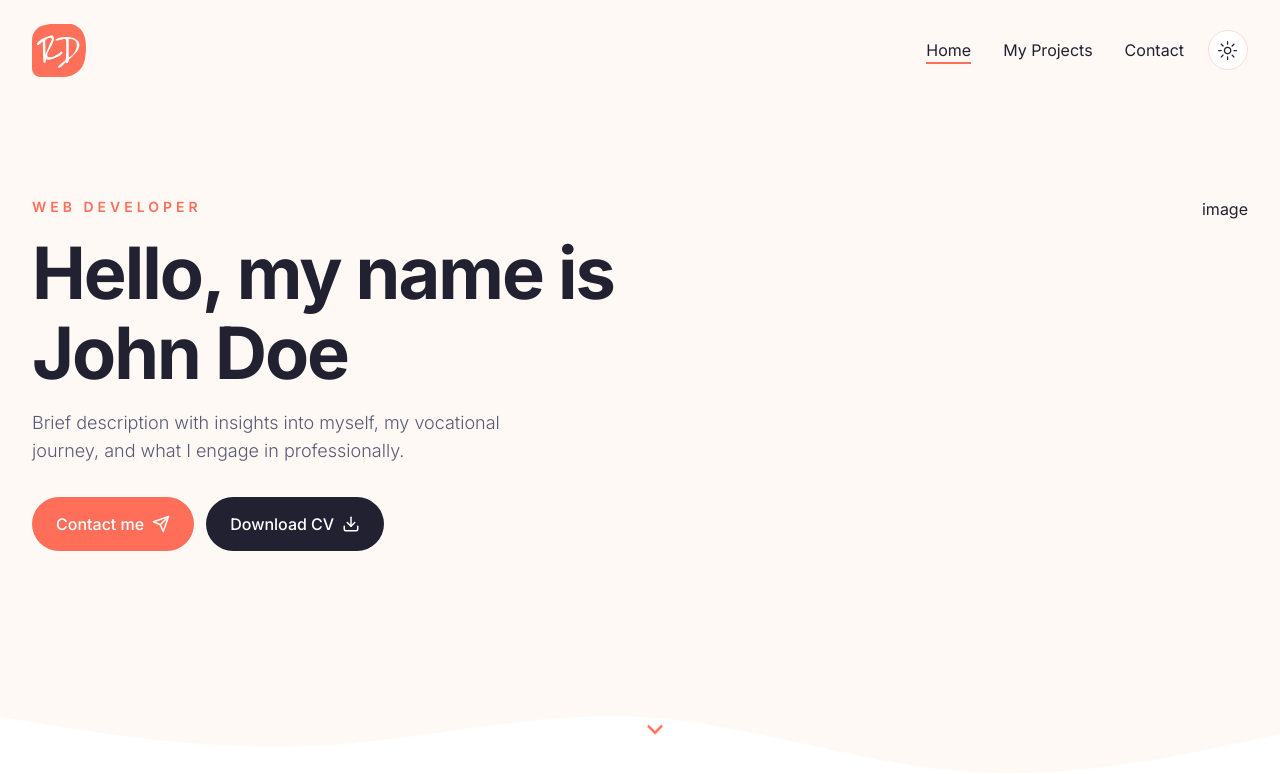
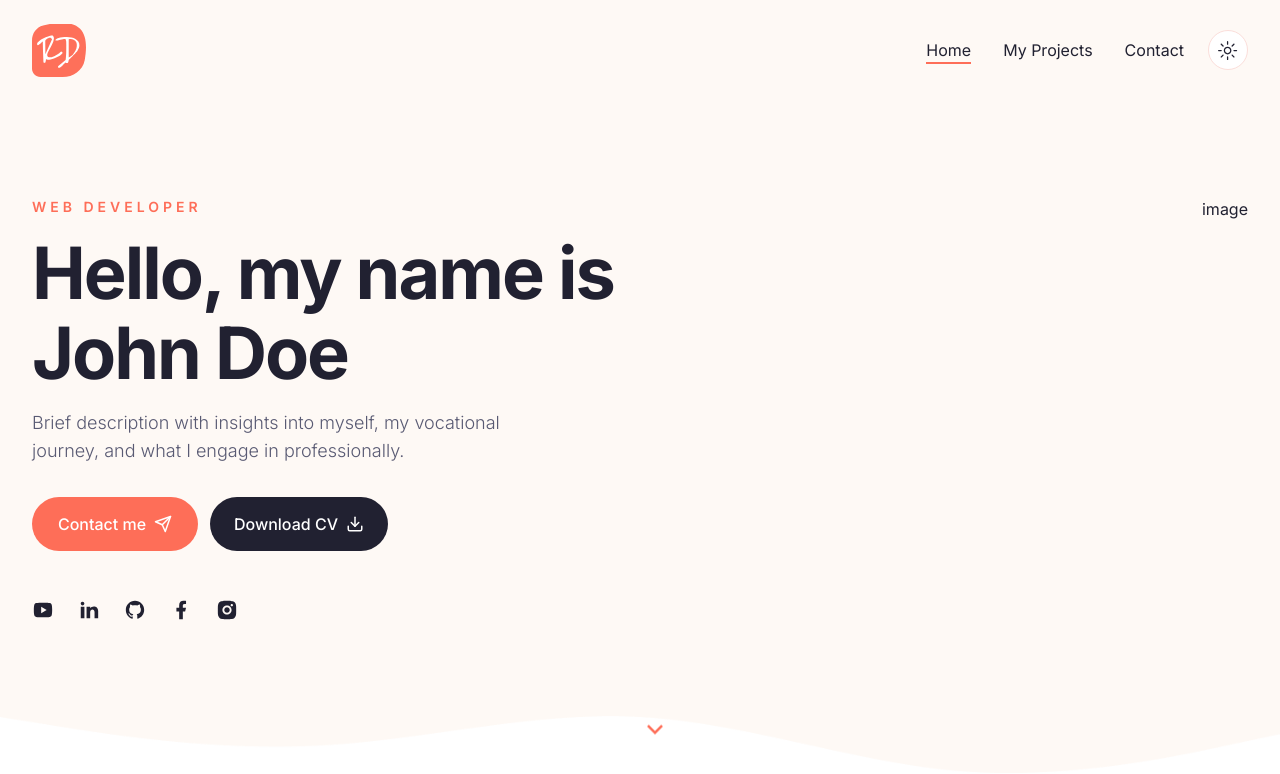
Before and after one commit to liviu-o/Portfolio, a Next.js app: page / in a window 1280 px wide. Shown: the top 774 px of the page. Built offline with nearby package versions, Linux system fonts and the light colour scheme.

Commit message:
Add social icons

```diff
--- a/app/globals.css
+++ b/app/globals.css
@@ -29,25 +29,26 @@
     }
 
     .dark {
-      --background: 20 14.3% 4.1%;
+      --background: 237 22% 20%;
       --foreground: 60 9.1% 97.8%;
-      --card: 20 14.3% 4.1%;
-      --card-foreground: 60 9.1% 97.8%;
+      --card: 240 19% 16%;
+      --card-foreground: 300 0% 100%;
       --popover: 20 14.3% 4.1%;
       --popover-foreground: 60 9.1% 97.8%;
-      --primary: 20.5 90.2% 48.2%;
-      --primary-foreground: 60 9.1% 97.8%;
-      --secondary: 12 6.5% 15.1%;
-      --secondary-foreground: 60 9.1% 97.8%;
+      --primary: 8 99% 67%;
+      --primary-foreground: 300 0% 100%;
+      --secondary: 240 19% 16%;
+      --secondary-foreground: 300 0% 100%;
+      --tertiary: 237 22% 20%;
       --muted: 12 6.5% 15.1%;
-      --muted-foreground: 24 5.4% 63.9%;
-      --accent: 12 6.5% 15.1%;
-      --accent-foreground: 60 9.1% 97.8%;
+      --muted-foreground: 237 13% 63%;
+      --accent: 240 19% 16%;
+      --accent-foreground: 300 0% 100%;
       --destructive: 0 72.2% 50.6%;
       --destructive-foreground: 60 9.1% 97.8%;
-      --border: 12 6.5% 15.1%;
-      --input: 12 6.5% 15.1%;
-      --ring: 20.5 90.2% 48.2%;
+      --border: 237 22% 20%;
+      --input: 237 22% 20%;
+      --ring: 8 99% 67%;
     }
   }
 }
--- a/components/Hero.jsx
+++ b/components/Hero.jsx
@@ -29,9 +29,16 @@
                 Download CV <Download size={18} />
               </Button>
             </div>
+            {/* socials */}
+            <Socials
+              containerStyles="flex gap-x-6 mx-auto xl:mx-0"
+              iconsStyles="text-foreground text-[22px] hover:text-primary transition-all"
+            />
           </div>
+          {/* image */}
           <div className="hidden relative xl:flex">image</div>
         </div>
+        {/* icon */}
         <div className="hidden md:flex absolute left-2/4 bottom-44 xl:bottom-12 animate-bounce">
           <RiArrowDownSLine className="text-3xl text-primary" />
         </div>
--- a/components/Socials.jsx
+++ b/components/Socials.jsx
@@ -1,5 +1,44 @@
-function Socials() {
-  return <div></div>;
+'use client';
+
+import { RiYoutubeFill, RiLinkedinFill, RiGithubFill, RiFacebookFill, RiInstagramFill } from 'react-icons/ri';
+
+import Link from 'next/link';
+
+const icons = [
+  {
+    path: '/',
+    name: <RiYoutubeFill />,
+  },
+  {
+    path: '/',
+    name: <RiLinkedinFill />,
+  },
+  {
+    path: '/',
+    name: <RiGithubFill />,
+  },
+  {
+    path: '/',
+    name: <RiFacebookFill />,
+  },
+  {
+    path: '/',
+    name: <RiInstagramFill />,
+  },
+];
+
+function Socials({ containerStyles, iconsStyles }) {
+  return (
+    <div className={`${containerStyles}`}>
+      {icons.map((icon, index) => {
+        return (
+          <Link href={icon.path} key={index}>
+            <div className={`${iconsStyles}`}>{icon.name}</div>
+          </Link>
+        );
+      })}
+    </div>
+  );
 }
 
 export default Socials;
--- a/components/ui/button.jsx
+++ b/components/ui/button.jsx
@@ -17,7 +17,7 @@
         link: 'text-primary underline-offset-4 hover:underline',
       },
       size: {
-        default: 'h-[54px] px-6 py-2',
+        default: 'h-[54px] px-6 py-2 min-w-[166px]',
         sm: 'h-9 rounded-md px-3',
         lg: 'h-11 rounded-md px-8',
         icon: 'h-10 w-10',
```
